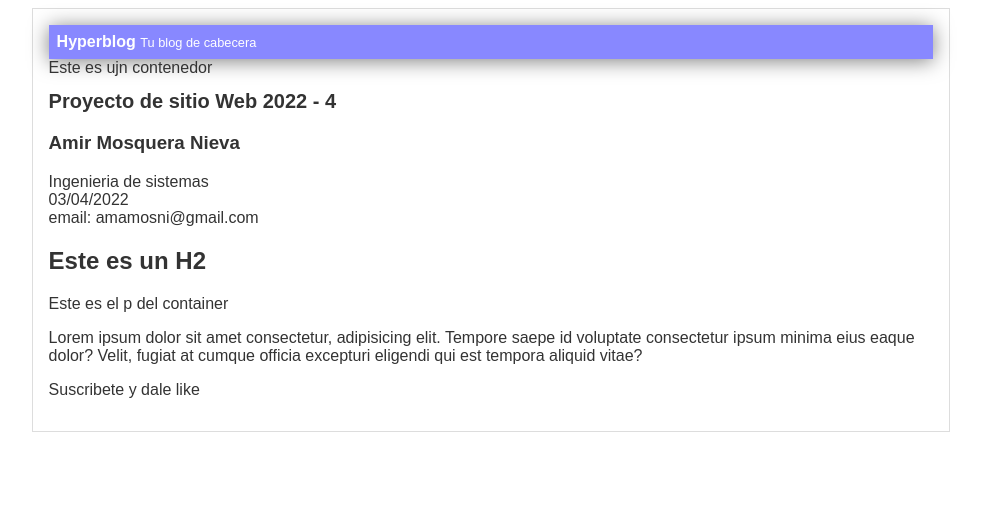
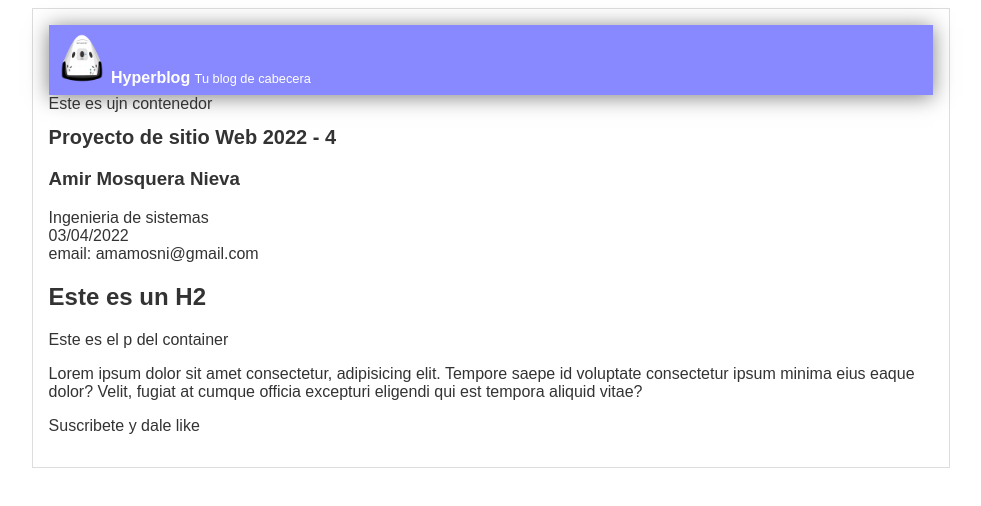
Before and after one commit to amamosni/DSW-AmirMosquera, a plain HTML site: page index.html in a window 1280 px wide. Shown: the whole page, without its empty margins (149-1130 px from the left). Drawn offline with Linux system fonts and the light colour scheme.

Commit message:
Hecho el header

```diff
--- a/css/estilos.css
+++ b/css/estilos.css
@@ -4,6 +4,9 @@ body {
     font-family: "Arial";
 }
 
+#logo {
+    width: 50px;
+}
 #container {
     width: 70%;
     padding: 1em;
--- a/index.html
+++ b/index.html
@@ -10,6 +10,7 @@
 <body>
     <div id="container">
         <div id="cabecera">
+            <img src="img/spacex.png" id="logo" alt="">
             Hyperblog
             <span id="tagline">Tu blog de cabecera</span>
         </div>
```
